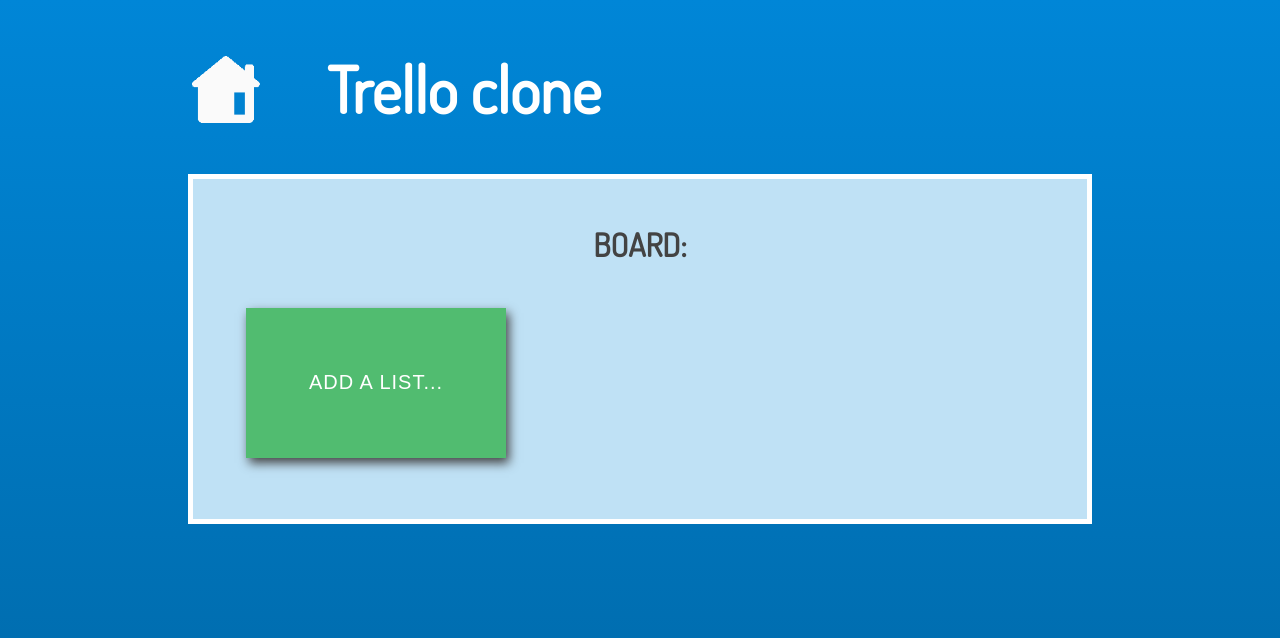
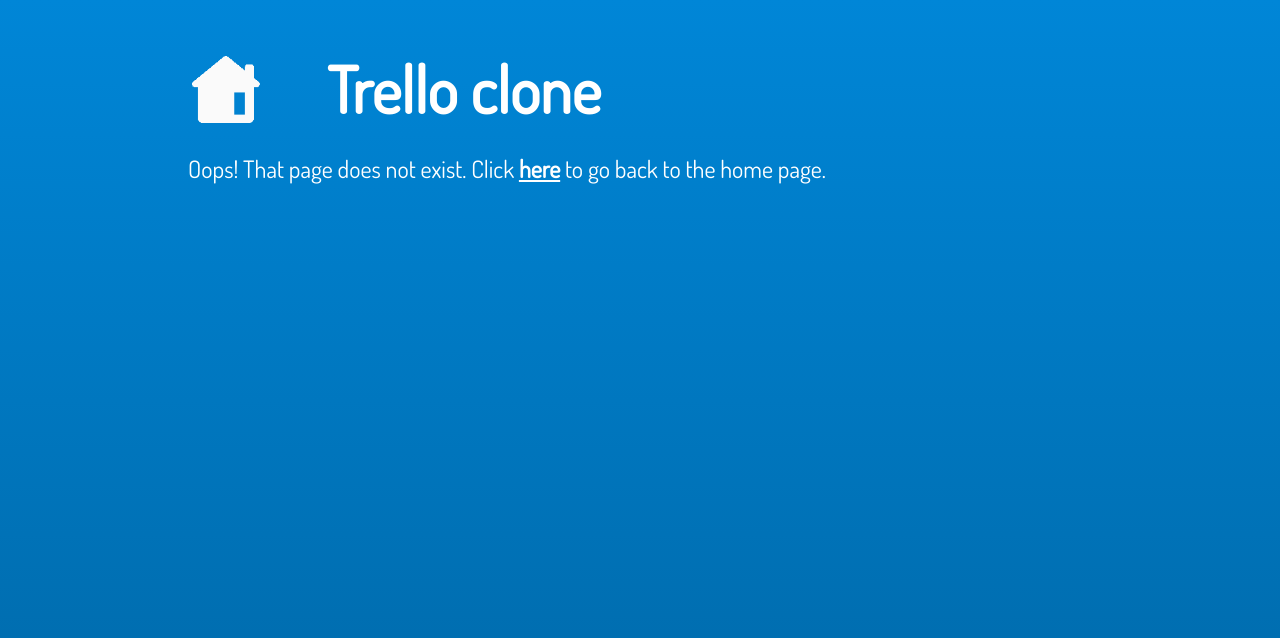
Before and after one commit to KyeBuff/react-trello-clone, a React (Create React App) app: page /trello-clone/boards/1 in a window 1280 px wide. Shown: the top 638 px of the page. Built offline with nearby package versions, Linux system fonts and the light colour scheme.

Commit message:
added 404 component with styling, pres logic if board doesnt exist to show 404

```diff
--- a/src/App.css
+++ b/src/App.css
@@ -269,6 +269,19 @@
 	background-size: cover;
 }
 
+.page-not-found__message {
+	color: white;
+	font-family: Dosis;
+	font-size: 1.5em;
+	text-align: left;
+}
+
+.page-not-found__link {
+	color: white;
+	font-weight: bold;
+	text-decoration: underline;
+}
+
 @media (max-width: 768px) {
 
 	.container {
--- a/src/App.js
+++ b/src/App.js
@@ -7,6 +7,7 @@
 } from "react-router-dom";
 import Boards from './containers/Boards';
 import Board from './containers/Board';
+import FourOhFour from './components/FourOhFour';
 
 class App extends Component {
   render() {
@@ -21,6 +22,7 @@
           <Route path="/boards/:id" render={ ({match}) => (
             <Board boardId={match.params.id} />
           )} />
+          <FourOhFour />
         </Switch>
       </div>
     );
--- a/src/actions/actions.js
+++ b/src/actions/actions.js
@@ -2,7 +2,7 @@
 	ADD_NEW_BOARD: '[Boards] addNewBoard',
 	ADD_LIST_TO_BOARD: '[Boards][Board] addListToBoard',
 	ADD_LIST_ITEM: '[Boards][Board][List] addListItem',
-	SET_ITEM_COMPLETE: '[Boards][Board][List][Items][Item] setItemComplete',
+	SET_ITEM_COMPLETE: '[Boards][Board][List][Items][Item] toggleItemComplete',
 }
 
 const addNewBoard = (data) => ({
@@ -23,7 +23,7 @@
 	listId,
 });
 
-const setItemComplete = (itemId, listId, boardId) => ({
+const toggleItemComplete = (itemId, listId, boardId) => ({
 	type: actionTypes.SET_ITEM_COMPLETE,
 	itemId,
 	listId,
@@ -34,5 +34,5 @@
 	addNewBoard,
 	addListToBoard,
 	addListItem,
-	setItemComplete
+	toggleItemComplete
 }
--- a/src/components/Board.js
+++ b/src/components/Board.js
@@ -2,6 +2,7 @@
 import Form from './forms/Form';
 import AddListButton from './buttons/AddListButton';
 import BoardList from '../containers/BoardList';
+import FourOhFour from './FourOhFour';
 
 const fields = [{label: 'What shall we call your list?', type: 'text', value:''}];
 
@@ -32,7 +33,10 @@
 
 	render() {
 		const { lists, id, boardName } = this.props.board;
+		// Show 404 if no board using id
 		return (
+			<div>
+				{id ?
 				<section className="section-board">
 					<h2>Board: {boardName}</h2>
 					<div className="board-lists">
@@ -62,6 +66,10 @@
 					}
 					</div>
 				</section>
+				:
+				<FourOhFour />
+				}
+			</div>
 		)
 	}
 
--- /dev/null
+++ b/src/components/FourOhFour.js
@@ -0,0 +1,10 @@
+import React from 'react';
+import { Link } from 'react-router-dom';
+
+const FourOhFour = () => (
+	<div className="page-not-found">
+		<p className="page-not-found__message">Oops! That page does not exist. Click <Link className="page-not-found__link" to="/">here</Link> to go back to the home page.</p>
+	</div>
+)
+
+export default FourOhFour;
--- a/src/components/lists/BoardList.js
+++ b/src/components/lists/BoardList.js
@@ -15,7 +15,7 @@
 		<h2>{props.name}</h2>
 		<Form fields={fields} btnRequired={false} onSubmit={(fields) => props.onSubmit(fields, props.boardId, props.listId)} />
 		<ul className="board-list">
-			{props.listItems.map(item => <ListItem key={item.id} value={item.value} complete={item.complete} onClick={ () => {console.log(props.boardId); props.completeItem(item.id, props.listId, props.boardId) }}/>)}
+			{props.listItems.map(item => <ListItem key={item.id} value={item.value} complete={item.complete} onClick={ () => {console.log(props.boardId); props.toggleItemComplete(item.id, props.listId, props.boardId) }}/>)}
 		</ul>
 	</section>)
 }
--- a/src/containers/BoardList.js
+++ b/src/containers/BoardList.js
@@ -1,11 +1,11 @@
 import BoardList from '../components/lists/BoardList';
 import { connect } from 'react-redux';
-import { addListItem, setItemComplete } from '../actions/actions';
+import { addListItem, toggleItemComplete } from '../actions/actions';
 
 const mapDispatchToProps = (dispatch) => {
 	return {
 		onSubmit: (fields, boardId, listId) => dispatch(addListItem(fields[0].value, boardId, listId)),
-		completeItem: (itemId, listId, boardId) => dispatch(setItemComplete(itemId, listId, boardId)),
+		toggleItemComplete: (itemId, listId, boardId) => dispatch(toggleItemComplete(itemId, listId, boardId)),
 	}
 }
 
--- a/src/reducers/reducer.js
+++ b/src/reducers/reducer.js
@@ -68,11 +68,9 @@
 	}
 }
 
-const setItemComplete = (state, itemId, listId, boardId) => {
+const toggleItemComplete = (state, itemId, listId, boardId) => {
 
 	const boards = [...state.boards];
-
-	console.log(itemId, listId, boardId);
 
 	const board = boards.find(board => board.id === boardId);
 
@@ -99,7 +97,7 @@
 
 	return {
 		...state,
-		newBoards,
+		boards: newBoards,
 	}
 }
 
@@ -108,7 +106,7 @@
 		case '[Boards] addNewBoard': return addNewBoard(state, action.data);
 		case '[Boards][Board] addListToBoard': return addListToBoard(state, action.listName, action.boardId);
 		case '[Boards][Board][List] addListItem': return addListItem(state, action.itemValue, action.boardId, action.listId);
-		case '[Boards][Board][List][Items][Item] setItemComplete': return setItemComplete(state, action.itemId, action.listId, action.boardId);
+		case '[Boards][Board][List][Items][Item] toggleItemComplete': return toggleItemComplete(state, action.itemId, action.listId, action.boardId);
 		default:
 			return state;
 	}
```
Lines whose indentation alone changed are shown as unchanged.
